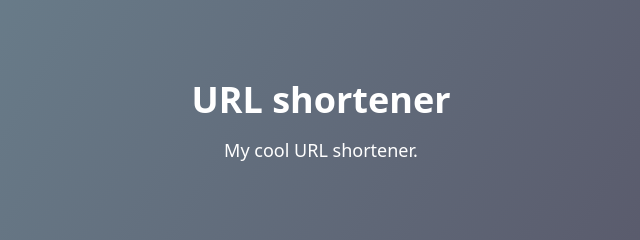
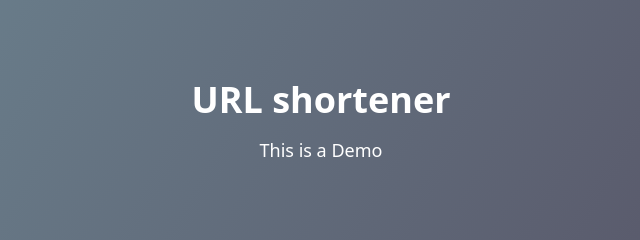
Before and after one commit to Aarondoran/Dot-link, a plain HTML site: page index.html in a window 1280 px wide. Shown: the top 240 px of the page, 319-959 px from the left. Drawn offline with nearby package versions, Linux system fonts and the light colour scheme.

Commit message:
Update index.html

```diff
--- a/index.html
+++ b/index.html
@@ -37,7 +37,7 @@
     <section class="hero-bg py-20">
         <div class="container mx-auto text-center">
             <h1 class="text-4xl font-bold mb-4">URL shortener</h1>
-            <p class="text-lg mb-6">My cool URL shortener.</p>
+            <p class="text-lg mb-6">This is a Demo</p>
         </div>
     </section>
 
```
